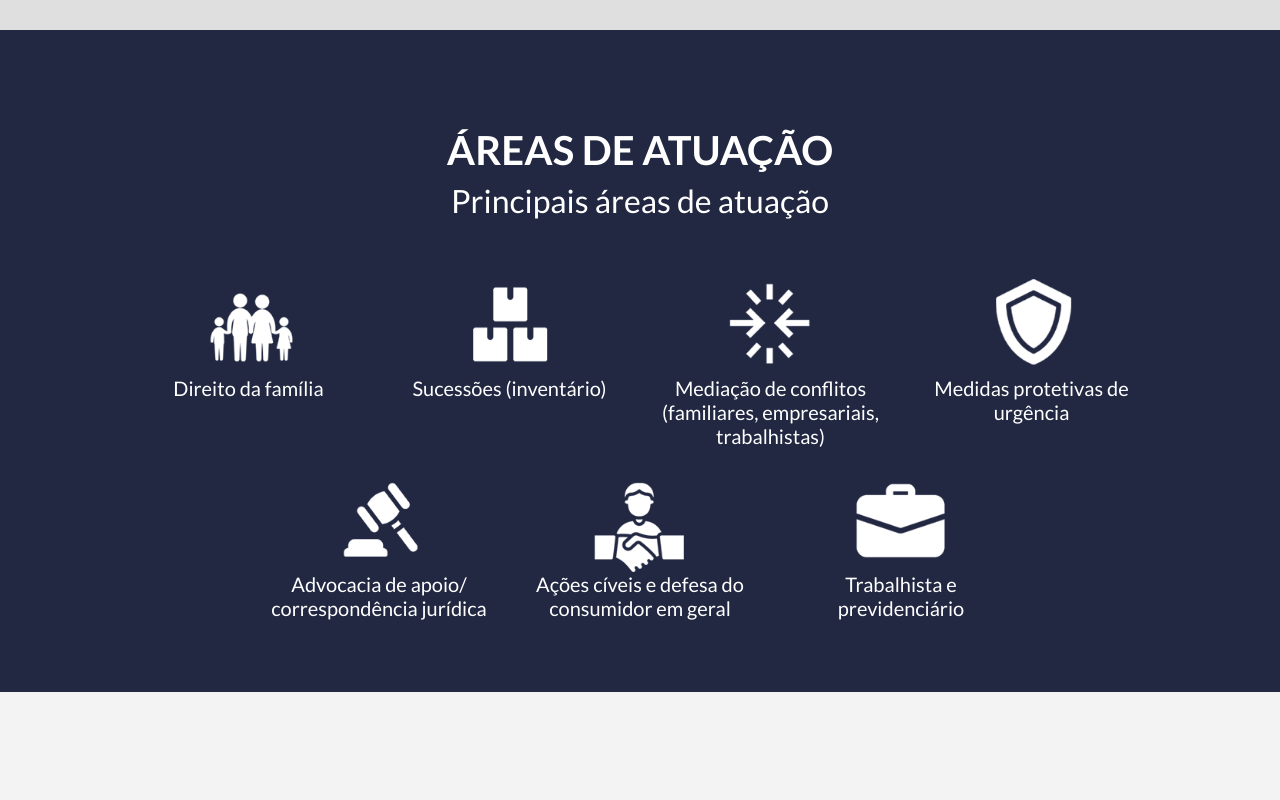
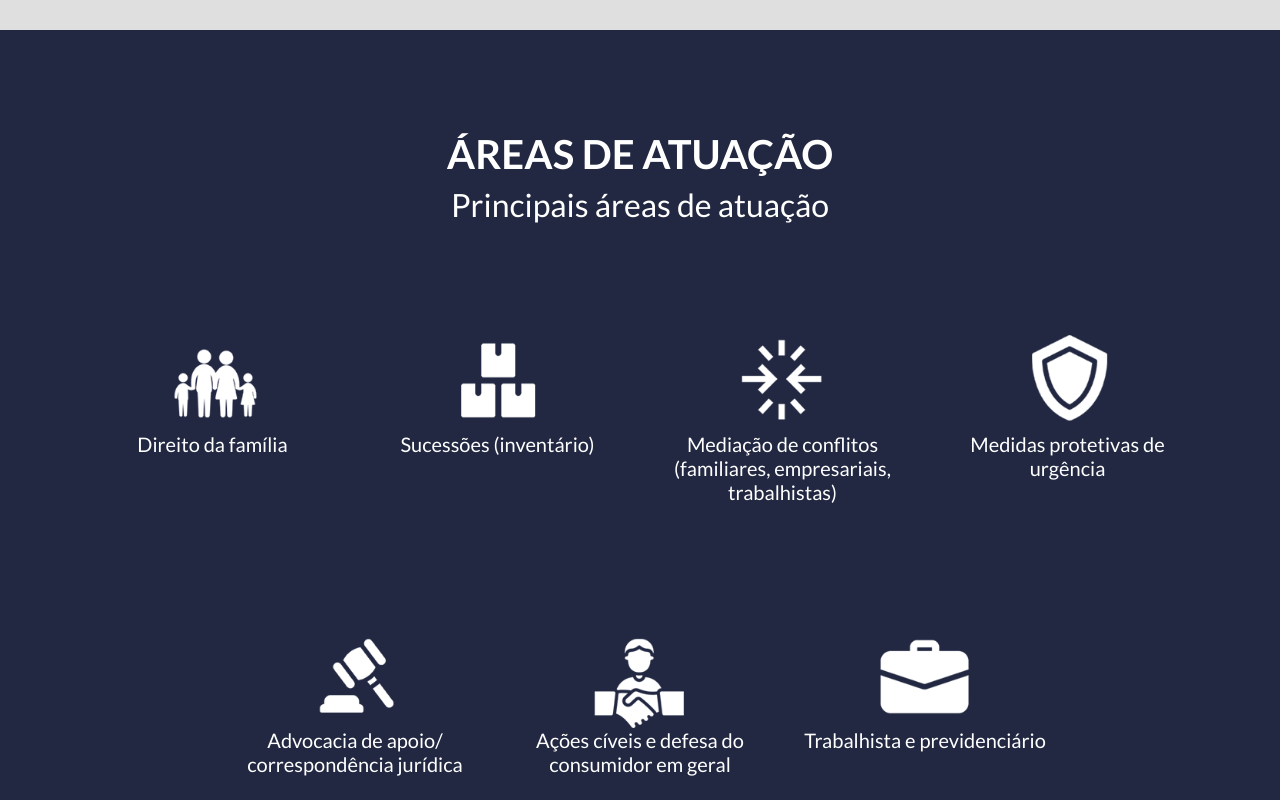
Before and after one commit to gbaadvocacia/giulianna-andrade-advocacia, a React (Create React App) app: page / in a window 1280 px wide. Shown: the part 3760-4560 px from the top of the page. Built offline with nearby package versions, Linux system fonts and the light colour scheme.

Commit message:
Fixing padding Acting Component

```diff
--- a/src/components/Acting/index.tsx
+++ b/src/components/Acting/index.tsx
@@ -1,19 +1,65 @@
-/* eslint-disable jsx-a11y/img-redundant-alt */
+import FamiliarImg from '../../assets/familiar.png';
+import SucessoesImg from '../../assets/sucessoes.png';
+import MediacaoImg from '../../assets/mediacao.png';
+import ProtetivasImg from '../../assets/protetivas.png';
+import AdvocaciaImg from '../../assets/advocacia.png';
+import AcoesImg from '../../assets/acoes.png';
+import TrabalhistaImg from '../../assets/trabalhista.png';
+import { Container } from './styles';
+import ActingCard from '../ActingCard';
 
-interface IValuesProps {
-    value: string;
-    type: string;
-}
-const Acting: React.FC<IValuesProps> = ({ value, type }) => {
+const Acting: React.FC = () => {
     return (
-        <div className="text-center justify-content-center w-100">
-            <div className="d-flex flex-column align-items-center">
-                <img src={value} alt="Values image" height="100" width="100" />
+        <Container id="acting">
+            <div className="container">
+                <h1 className="fw-bold text-center">ÁREAS DE ATUAÇÃO</h1>
+                <h2 className="text-center">Principais áreas de atuação</h2>
+                <div className="row row-cols-1 row-cols-sm-3 row-cols-md-4 justify-content-center">
+                    <div className="col mb-3">
+                        <ActingCard
+                            value={FamiliarImg}
+                            type="Direito da família"
+                        />
+                    </div>
+                    <div className="col mb-3">
+                        <ActingCard
+                            value={SucessoesImg}
+                            type="Sucessões (inventário)"
+                        />
+                    </div>
+                    <div className="col mb-3">
+                        <ActingCard
+                            value={MediacaoImg}
+                            type="Mediação de conflitos (familiares, empresariais, trabalhistas)"
+                        />
+                    </div>
+                    <div className="col mb-3">
+                        <ActingCard
+                            value={ProtetivasImg}
+                            type="Medidas protetivas de urgência"
+                        />
+                    </div>
+                    <div className="col mb-3">
+                        <ActingCard
+                            value={AdvocaciaImg}
+                            type="Advocacia de apoio/ correspondência jurídica"
+                        />
+                    </div>
+                    <div className="col mb-3">
+                        <ActingCard
+                            value={AcoesImg}
+                            type="Ações cíveis e defesa do consumidor em geral"
+                        />
+                    </div>
+                    <div className="col mb-3">
+                        <ActingCard
+                            value={TrabalhistaImg}
+                            type="Trabalhista e previdenciário"
+                        />
+                    </div>
+                </div>
             </div>
-            <div className="align-items-center">
-                <h2 className="fs-5 text-wrap">{type}</h2>
-            </div>
-        </div>
+        </Container>
     );
 };
 
--- a/src/components/Section5/styles.ts
+++ b/src/components/Acting/styles.ts
@@ -3,8 +3,11 @@ import styled from 'styled-components';
 export const Container = styled.section`
     background-color: var(--blue);
     color: var(--white);
+    padding-top: 100px;
+    padding-bottom: 100px;
+
+    @media (max-width: 768px) {
+        padding-top: 70px;
+        padding-bottom: 70px;
+    }
 `;
-
-export const Contant = styled.div`
-    padding-top: 6rem;
-`;
--- /dev/null
+++ b/src/components/ActingCard/index.tsx
@@ -0,0 +1,22 @@
+/* eslint-disable jsx-a11y/img-redundant-alt */
+
+import { Container } from './styles';
+
+interface IValuesProps {
+    value: string;
+    type: string;
+}
+const ActingCard: React.FC<IValuesProps> = ({ value, type }) => {
+    return (
+        <Container className="text-center justify-content-center w-100">
+            <div className="d-flex flex-column align-items-center">
+                <img src={value} alt="Values image" height="100" width="100" />
+            </div>
+            <div className="align-items-center">
+                <h2 className="fs-5 text-wrap">{type}</h2>
+            </div>
+        </Container>
+    );
+};
+
+export default ActingCard;
--- /dev/null
+++ b/src/components/ActingCard/styles.ts
@@ -0,0 +1,5 @@
+import styled from 'styled-components';
+
+export const Container = styled.div`
+    padding-top: 100px;
+`;
--- a/src/components/Header/index.tsx
+++ b/src/components/Header/index.tsx
@@ -49,7 +49,7 @@ const Header: React.FC = () => {
                                 <li className="me-3 d-none d-lg-block">
                                     <Circle />
                                 </li>
-                                <Nav value="Áreas de atuação" id="expertise" />
+                                <Nav value="Áreas de atuação" id="acting" />
                                 <li className="me-3 d-none d-lg-block">
                                     <Circle />
                                 </li>
--- a/src/components/Section5/index.tsx
+++ /dev/null
@@ -1,72 +0,0 @@
-import FamiliarImg from '../../assets/familiar.png';
-import SucessoesImg from '../../assets/sucessoes.png';
-import MediacaoImg from '../../assets/mediacao.png';
-import ProtetivasImg from '../../assets/protetivas.png';
-import AdvocaciaImg from '../../assets/advocacia.png';
-import AcoesImg from '../../assets/acoes.png';
-import TrabalhistaImg from '../../assets/trabalhista.png';
-import Acting from '../Acting';
-import { Container, Contant } from './styles';
-
-const Section5: React.FC = () => {
-    return (
-        <Container id="expertise">
-            <Contant className="container">
-                <h1 className="fw-bold text-center">ÁREAS DE ATUAÇÃO</h1>
-                <h2 className="text-center">Principais áreas de atuação</h2>
-                <div className="d-flex justify-content-center">
-                    <div className="p-5 justify-content-start">
-                        <div className="align-items-center">
-                            <div className="row row-cols-1 row-cols-sm-3 row-cols-md-4 justify-content-center">
-                                <div className="col mb-3">
-                                    <Acting
-                                        value={FamiliarImg}
-                                        type="Direito da família"
-                                    />
-                                </div>
-                                <div className="col mb-3">
-                                    <Acting
-                                        value={SucessoesImg}
-                                        type="Sucessões (inventário)"
-                                    />
-                                </div>
-                                <div className="col mb-3">
-                                    <Acting
-                                        value={MediacaoImg}
-                                        type="Mediação de conflitos (familiares, empresariais, trabalhistas)"
-                                    />
-                                </div>
-                                <div className="col mb-3">
-                                    <Acting
-                                        value={ProtetivasImg}
-                                        type="Medidas protetivas de urgência"
-                                    />
-                                </div>
-                                <div className="col mb-3">
-                                    <Acting
-                                        value={AdvocaciaImg}
-                                        type="Advocacia de apoio/ correspondência jurídica"
-                                    />
-                                </div>
-                                <div className="col mb-3">
-                                    <Acting
-                                        value={AcoesImg}
-                                        type="Ações cíveis e defesa do consumidor em geral"
-                                    />
-                                </div>
-                                <div className="col mb-3">
-                                    <Acting
-                                        value={TrabalhistaImg}
-                                        type="Trabalhista e previdenciário"
-                                    />
-                                </div>
-                            </div>
-                        </div>
-                    </div>
-                </div>
-            </Contant>
-        </Container>
-    );
-};
-
-export default Section5;
--- a/src/page/Main/index.tsx
+++ b/src/page/Main/index.tsx
@@ -1,12 +1,12 @@
 import Footer from '../../components/Footer';
 import Header from '../../components/Header';
 import BusinessCard from '../../components/BusinessCard';
-import Section5 from '../../components/Section5';
 import Section6 from '../../components/Section6';
 import Section7 from '../../components/Section7';
 import TheOffice from '../../components/TheOffice';
 import Values from '../../components/Values';
 import About from '../../components/About';
+import Acting from '../../components/Acting';
 
 const Main = () => (
     <>
@@ -15,7 +15,7 @@ const Main = () => (
         <TheOffice />
         <Values />
         <About />
-        <Section5 />
+        <Acting />
         <Section6 />
         <Section7 />
         <Footer />
```
